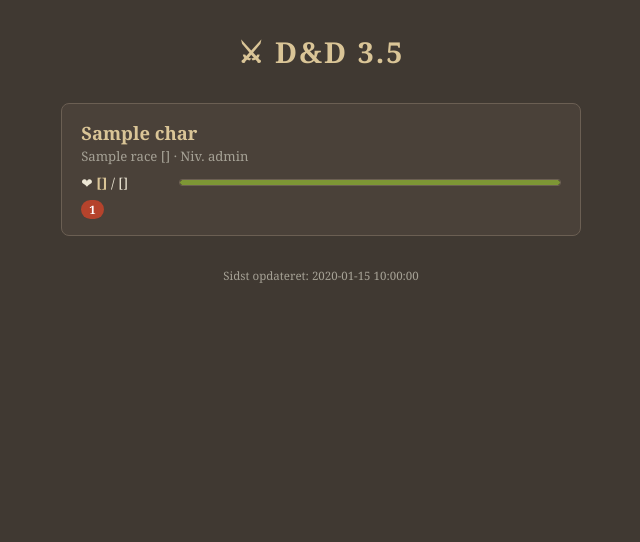
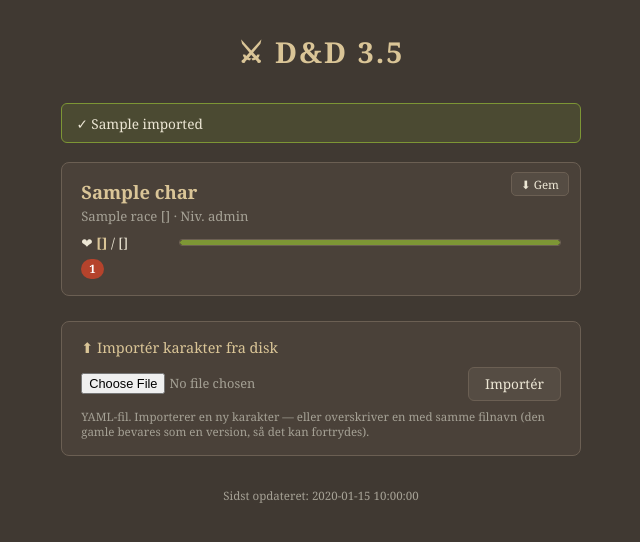
Before and after one commit to MikkelKristiansen/flask-dnd-3.5_ynh, a Flask app: template sources/templates/index.html in a window 1280 px wide. Shown: the top 542 px of the page, without its empty margins (319-959 px from the left). Run offline with Flask 3, Linux system fonts and the light colour scheme; the template is opened without the code that fills it: most values are stand-ins (such as "Sample title", 1, 10 or a date in 2020).

Commit message:
Gem-til-disk + importér på forsiden
Off-box kopi som brugeren selv styrer: hvert karakterkort på forsiden får
en "⬇ Gem"-knap der downloader den rå YAML, og en importboks nederst der
uploader en YAML tilbage.

- app.py: GET /export/<slug> (attachment-download af karakterens YAML,
  med 404-guard mod ukendte/uden-for-mappen stier) og POST /import.
  Import validerer at filen rent faktisk kan loades som en karakter før
  noget skrives, udleder slug fra filnavnet (saniteret, fallback til
  karakterens name), og viser resultat/fejl som banner via redirect.
  MAX_CONTENT_LENGTH sat til 512 KB som upload-værn.
- character.py: write_character_file() — atomar skrivning af en hel
  importeret fil; overskriver den kun efter et snapshot af den nuværende,
  så en import kan fortrydes via Versioner.
- index.html: download-knap pr. kort (stretched-link så kortet stadig er
  klikbart), importformular og resultat-banner.

Co-Authored-By: Claude Opus 4.8 <noreply@anthropic.com>

```diff
--- a/sources/app.py
+++ b/sources/app.py
@@ -1,9 +1,11 @@
 """D&D 3.5 Flask-app — tablet-first karakterark."""
 import os
 import re
+import tempfile
 from pathlib import Path
 
-from flask import Flask, abort, jsonify, render_template, request
+from flask import (Flask, Response, abort, jsonify, redirect, render_template,
+                   request, url_for)
 from werkzeug.middleware.proxy_fix import ProxyFix
 
 import character as char_module
@@ -12,12 +14,19 @@ import dice as dice_module
 
 app = Flask(__name__)
 app.wsgi_app = ProxyFix(app.wsgi_app, x_prefix=1)
+# Karakterfiler er små (~få KB) — en beskeden grænse beskytter import-ruten.
+app.config["MAX_CONTENT_LENGTH"] = 512 * 1024
 CHARACTERS_DIR = Path(os.environ.get("DND_CHARACTERS_DIR",
                                      str(Path(__file__).parent / "characters")))
 
 
 def _char_path(slug: str) -> Path:
     return CHARACTERS_DIR / f"{slug}.yaml"
+
+
+def _safe_slug(text: str) -> str:
+    """Saniter til et filsikkert slug: kun a-z, 0-9, bindestreg og underscore."""
+    return re.sub(r"[^a-z0-9_-]+", "-", str(text).strip().lower()).strip("-")
 
 
 def _snapshots_for(slug: str) -> list[dict]:
@@ -90,7 +99,59 @@ def index():
                           "race": "", "cls": "", "level": "?",
                           "hp_current": 0, "hp_max": 0, "hp_pct": 0,
                           "dead": False, "conditions": [], "xp_ready": False, "enc": ""})
-    return render_template("index.html", chars=chars, last_updated=_last_updated())
+    return render_template("index.html", chars=chars, last_updated=_last_updated(),
+                           imported=request.args.get("imported"),
+                           import_error=request.args.get("import_error"))
+
+
+@app.route("/export/<slug>")
+def export_character(slug):
+    """Hent en karakters rå YAML som fil-download (off-box kopi)."""
+    path = _char_path(slug)
+    if not path.exists() or path.parent.resolve() != CHARACTERS_DIR.resolve():
+        abort(404)
+    return Response(
+        path.read_bytes(),
+        mimetype="application/x-yaml",
+        headers={"Content-Disposition": f'attachment; filename="{slug}.yaml"'},
+    )
+
+
+@app.route("/import", methods=["POST"])
+def import_character():
+    """Importér en karakter-YAML fra brugerens disk.
+
+    Validerer at filen rent faktisk kan loades som en karakter, før den skrives.
+    Slug udledes af filnavnet (saniteret), med karakterens name som fallback.
+    Overskriver en eksisterende karakter med samme slug — men kun efter et
+    snapshot af den nuværende, så det kan fortrydes via Versioner.
+    """
+    file = request.files.get("file")
+    if file is None or not file.filename:
+        return redirect(url_for("index", import_error="Ingen fil valgt."))
+
+    raw = file.read()
+
+    # Valider: skal kunne loades som en rigtig karakter (ellers ville arket fejle).
+    tmp = None
+    try:
+        fd, tmp = tempfile.mkstemp(suffix=".yaml")
+        with os.fdopen(fd, "wb") as f:
+            f.write(raw)
+        char = char_module.load_character(tmp)
+    except Exception as e:
+        return redirect(url_for("index", import_error=f"Ugyldig karakterfil: {e}"))
+    finally:
+        if tmp and os.path.exists(tmp):
+            os.unlink(tmp)
+
+    slug = _safe_slug(Path(file.filename).stem) or _safe_slug(char.name)
+    if not slug:
+        return redirect(url_for("index", import_error="Kunne ikke udlede et navn fra filen."))
+
+    overwrote = char_module.write_character_file(str(_char_path(slug)), raw)
+    note = " (overskrev en eksisterende — tidligere version ligger under Versioner)" if overwrote else ""
+    return redirect(url_for("index", imported=f"Importerede “{char.name}” som {slug}.yaml{note}"))
 
 
 @app.route("/karakter/<name>")
--- a/sources/character.py
+++ b/sources/character.py
@@ -316,6 +316,23 @@ def _write_snapshot(char_path: Path) -> None:
             old.unlink()
     except Exception:
         pass
+
+
+def write_character_file(char_path: str, content: bytes) -> bool:
+    """Skriv en hel karakterfil (import) atomart. Returnerer True hvis en
+    eksisterende fil blev overskrevet.
+
+    Findes filen i forvejen, tages et snapshot af den nuværende tilstand FØRST,
+    så en import der overskriver kan fortrydes via Versioner. Den importerede
+    tilstand snapshottes også bagefter.
+    """
+    p = Path(char_path)
+    existed = p.exists()
+    if existed:
+        _write_snapshot(p)
+    _atomic_write_bytes(p, content)
+    _write_snapshot(p)
+    return existed
 
 
 def restore_snapshot(char_path: str, snapshot_name: str) -> None:
--- a/sources/templates/index.html
+++ b/sources/templates/index.html
@@ -52,15 +52,49 @@ h1{color:var(--accent);font-size:1.8rem;margin-bottom:2rem;letter-spacing:2px;}
 
 .empty{color:var(--muted);font-style:italic;}
 .version{color:var(--muted);font-size:.72rem;margin-top:2rem;text-align:center;}
+
+/* Per-kort download + klikbart kort (stretched link) */
+.char-card{position:relative;}
+.card-link{position:absolute;inset:0;z-index:1;border-radius:8px;}
+.card-download{position:absolute;top:.55rem;right:.7rem;z-index:2;
+  background:var(--card);border:1px solid var(--border);color:var(--text);
+  font-size:.72rem;padding:.22rem .55rem;border-radius:5px;text-decoration:none;
+  display:inline-flex;align-items:center;gap:.25rem;}
+.card-download:hover{border-color:var(--accent);color:var(--accent);}
+
+/* Import-resultat-banner */
+.banner{width:100%;max-width:520px;border-radius:6px;padding:.6rem .9rem;
+  margin-bottom:1.2rem;font-size:.85rem;}
+.banner-ok{background:rgba(125,150,53,.18);border:1px solid var(--green);color:var(--text);}
+.banner-err{background:rgba(181,67,44,.18);border:1px solid var(--red);color:var(--text);}
+
+/* Import-boks */
+.import-box{width:100%;max-width:520px;margin-top:1.6rem;background:var(--surface);
+  border:1px solid var(--border);border-radius:8px;padding:1rem 1.2rem;}
+.import-label{display:block;color:var(--accent);font-size:.9rem;margin-bottom:.6rem;}
+.import-row{display:flex;gap:.6rem;align-items:center;flex-wrap:wrap;}
+.import-row input[type=file]{flex:1;min-width:0;color:var(--muted);
+  font-family:inherit;font-size:.8rem;}
+.import-btn{background:var(--card);border:1px solid var(--border);color:var(--text);
+  font-family:Georgia,serif;font-size:.85rem;padding:.4rem 1rem;border-radius:6px;cursor:pointer;}
+.import-btn:hover{border-color:var(--accent);color:var(--accent);}
+.import-hint{color:var(--muted);font-size:.72rem;margin-top:.5rem;}
 </style>
 </head>
 <body>
 <h1>⚔ D&D 3.5</h1>
+
+{% if imported %}<div class="banner banner-ok">✓ {{ imported }}</div>{% endif %}
+{% if import_error %}<div class="banner banner-err">⚠ {{ import_error }}</div>{% endif %}
+
 <div class="char-list">
   {% for c in chars %}
   {% set hp_cls = "dead" if c.dead else ("hurt" if c.hp_pct < 50 else "ok") %}
   {% set fill_cls = "fill-dead" if c.dead else ("fill-hurt" if c.hp_pct < 50 else "fill-ok") %}
-  <a class="char-card{% if c.dead %} dead{% endif %}" href="{{ url_for('karakter', name=c.slug) }}">
+  <div class="char-card{% if c.dead %} dead{% endif %}">
+    <a class="card-link" href="{{ url_for('karakter', name=c.slug) }}" aria-label="Åbn {{ c.name }}"></a>
+    <a class="card-download" href="{{ url_for('export_character', slug=c.slug) }}"
+       title="Gem {{ c.name }} som YAML til disk">⬇ Gem</a>
 
     <div class="card-top">
       <div>
@@ -93,11 +127,23 @@ h1{color:var(--accent);font-size:1.8rem;margin-bottom:2rem;letter-spacing:2px;}
       {% endif %}
     </div>
 
-  </a>
+  </div>
   {% else %}
   <p class="empty">Ingen karakterer fundet i characters/</p>
   {% endfor %}
 </div>
+
+<form class="import-box" action="{{ url_for('import_character') }}" method="post"
+      enctype="multipart/form-data">
+  <label class="import-label" for="import-file">⬆ Importér karakter fra disk</label>
+  <div class="import-row">
+    <input id="import-file" type="file" name="file" accept=".yaml,.yml" required>
+    <button class="import-btn" type="submit">Importér</button>
+  </div>
+  <p class="import-hint">YAML-fil. Importerer en ny karakter — eller overskriver en med
+    samme filnavn (den gamle bevares som en version, så det kan fortrydes).</p>
+</form>
+
 <p class="version">Sidst opdateret: {{ last_updated }}</p>
 </body>
 </html>
```
